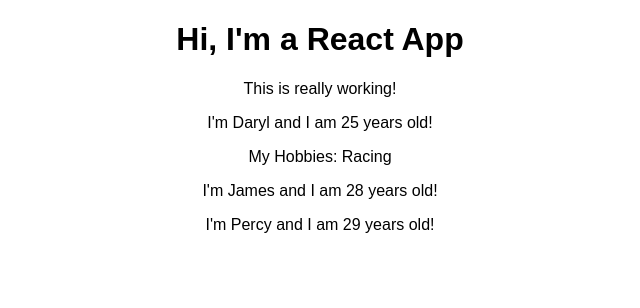
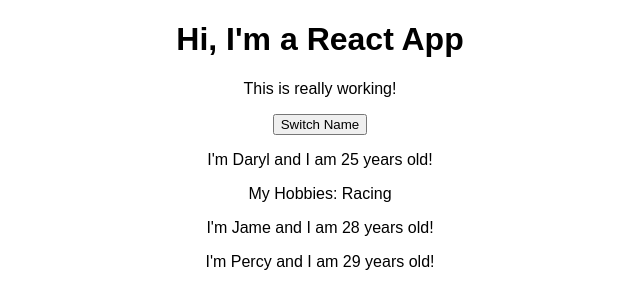
Before and after one commit to darylbacon/react-complete-guide, a React (Create React App) app: page / in a window 1280 px wide. Shown: the top 308 px of the page, without its empty margins (320-960 px from the left). Built offline with nearby package versions, Linux system fonts and the light colour scheme.

Commit message:
use state to store persons and pass that to the persons component

```diff
--- a/src/App.js
+++ b/src/App.js
@@ -3,14 +3,32 @@
 import Person from './Person/Person'
 
 class App extends Component {
+  state = {
+    persons: [
+      {
+        name: 'Daryl',
+        age: 25
+      },
+      {
+        name: 'Jame',
+        age: 28
+      },
+      {
+        name: 'Percy',
+        age: 29
+      },
+    ]
+  }
+
   render() {
     return (
       <div className="App">
         <h1>Hi, I'm a React App</h1>
         <p>This is really working!</p>
-        <Person name="Daryl" age="25">My Hobbies: Racing</Person>
-        <Person name="James" age="28" />
-        <Person name="Percy" age="29" />
+        <button>Switch Name</button>
+        <Person name={ this.state.persons[0].name } age={ this.state.persons[0].age }>My Hobbies: Racing</Person>
+        <Person name={ this.state.persons[1].name } age={ this.state.persons[1].age } />
+        <Person name={ this.state.persons[2].name } age={ this.state.persons[2].age } />
       </div>
     )
   }
```
